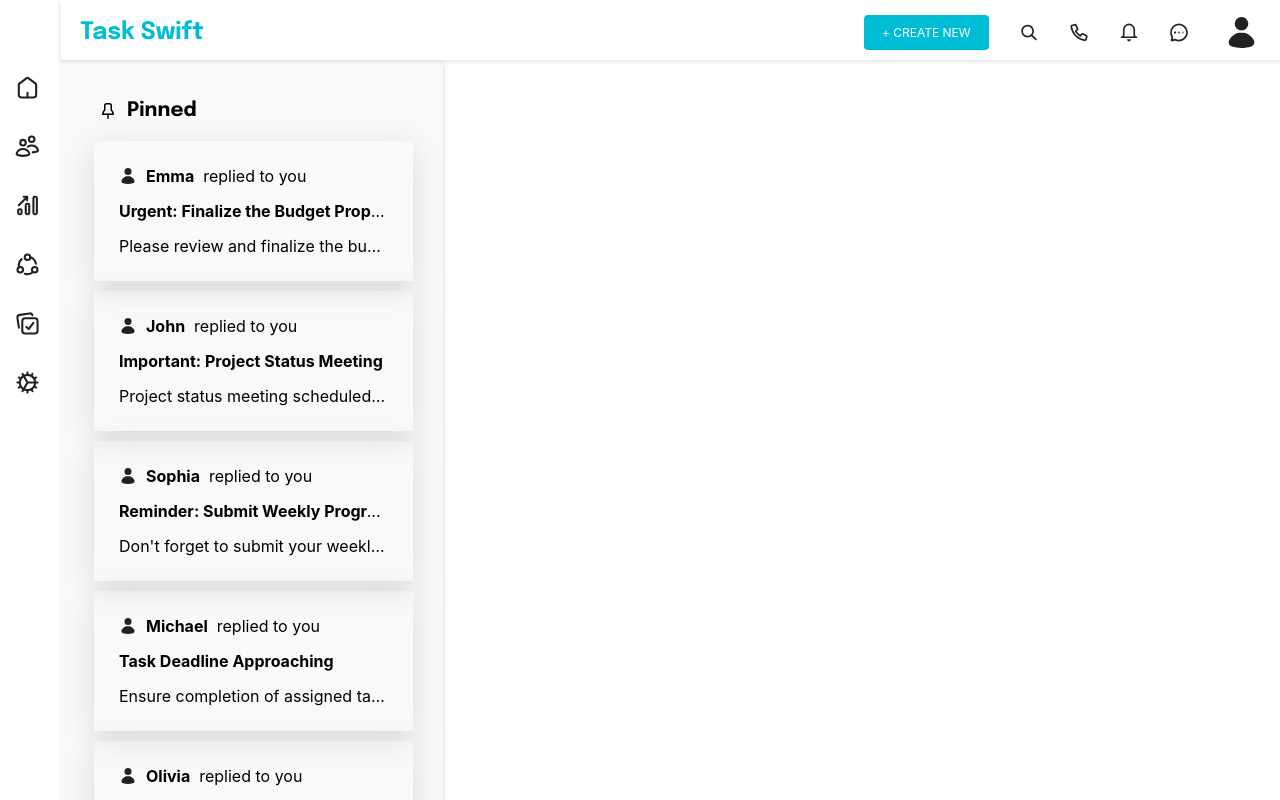
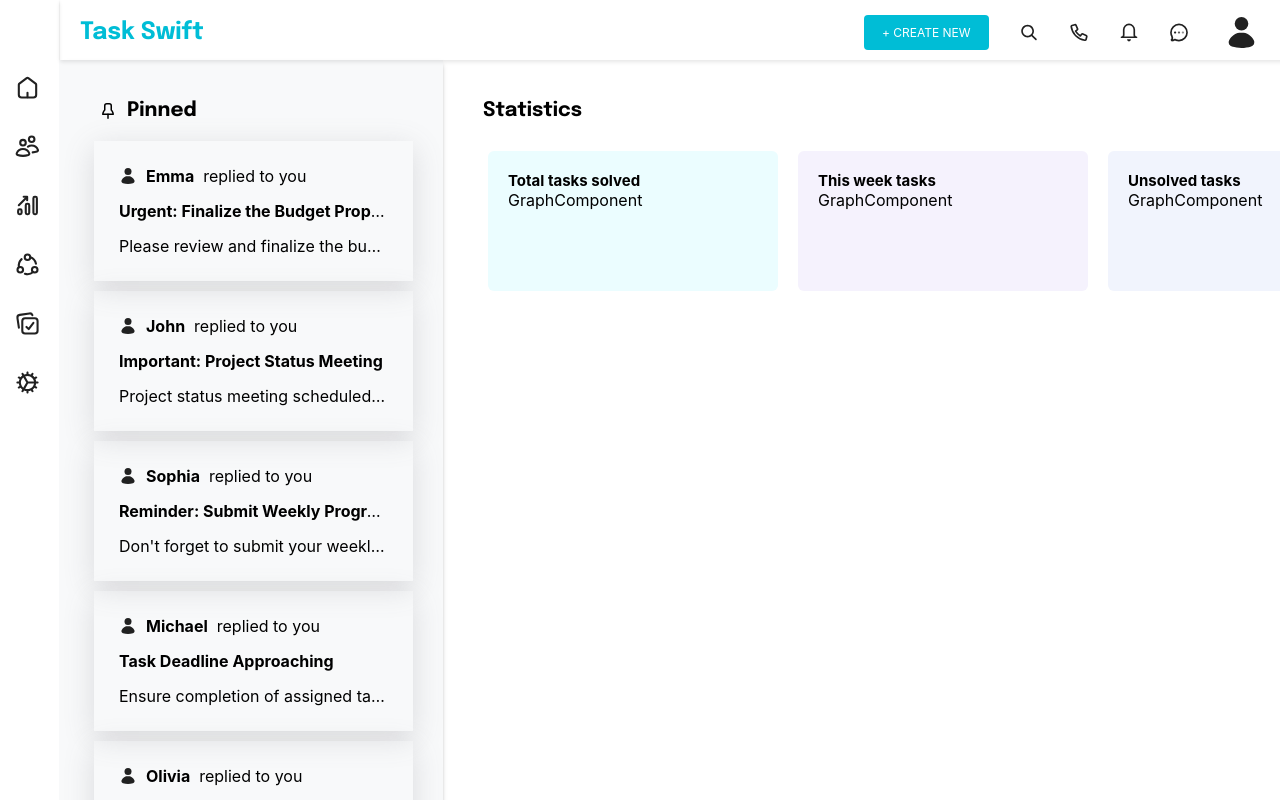
Before and after one commit to shyamsundar233/TaskManagementSystem, a React (Create React App) app in the folder src/main/resources/taskswift-frontend/: page /ts in a window 1280 px wide. Built offline with nearby package versions, Linux system fonts and the light colour scheme.

Commit message:
Graph component implementation - phase 1

```diff
--- a/src/main/resources/taskswift-frontend/package.json
+++ b/src/main/resources/taskswift-frontend/package.json
@@ -12,7 +12,10 @@
     "@testing-library/react": "^13.4.0",
     "@testing-library/user-event": "^13.5.0",
     "axios": "^1.6.7",
+    "chart.js": "^4.4.2",
+    "faker": "^6.6.6",
     "react": "^18.2.0",
+    "react-chartjs-2": "^5.2.0",
     "react-dom": "^18.2.0",
     "react-router-dom": "^6.22.3",
     "react-scripts": "5.0.1",
--- a/src/main/resources/taskswift-frontend/src/App.css
+++ b/src/main/resources/taskswift-frontend/src/App.css
@@ -14,6 +14,42 @@
   justify-content: center;
 }
 
+.display-flex {
+  display: flex;
+}
+
+.padd-20 {
+  padding: 20px;
+}
+
+.margin-top-left-20 {
+  margin-top: 20px;
+  margin-left: 20px;
+}
+
+.font-heading {
+  font-weight: bolder;
+  font-size: 20px;
+}
+
+.font-sub-heading {
+  font-weight: bolder;
+  font-size: 15px;
+}
+
+.height-width-100 {
+  height: 100%;
+  width: 100%;
+}
+
+.border-box-shadow {
+  box-shadow: rgba(100, 100, 111, 0.2) 0px 7px 29px 0px;
+}
+
+.margin-10 {
+  margin: 10px;
+}
+
 .scroll-div {
   overflow-y: auto;
   max-height: calc(100vh - 50px);
--- /dev/null
+++ b/src/main/resources/taskswift-frontend/src/Components/GraphComponent/GraphComponent.jsx
@@ -0,0 +1,10 @@
+import "./GraphComponent.css";
+
+const GraphComponent = ({data, options}) => {
+
+    return (
+        <div>GraphComponent</div>
+    );
+}
+
+export default GraphComponent;
--- a/src/main/resources/taskswift-frontend/src/Components/Home/Home.css
+++ b/src/main/resources/taskswift-frontend/src/Components/Home/Home.css
@@ -0,0 +1,15 @@
+.home-graph-cont-1 {
+    width: 1000px;
+}
+
+.home-stats-comp-col-1 {
+    background-color: #EBFDFFFF;
+}
+
+.home-stats-comp-col-2 {
+    background-color: #F5F2FDFF;
+}
+
+.home-stats-comp-col-3 {
+    background-color: #F1F4FDFF;
+}
--- a/src/main/resources/taskswift-frontend/src/Components/Home/Home.jsx
+++ b/src/main/resources/taskswift-frontend/src/Components/Home/Home.jsx
@@ -1,23 +1,22 @@
 import "./Home.css";
 
 import React from 'react'
-import {Button} from "@mui/material";
-import axios from "axios";
 import Notifications from "../Notifications/Notifications";
+import StatsComponent from "../StatsComponent/StatsComponent";
 
 const Home = () => {
 
-    const handleLogout = () =>{
-        axios.post("/logout").then(resp => {
-            if(resp.status === 200){
-                window.location.href = "/login";
-            }
-        })
-    }
-
   return (
-      <div>
+      <div className="display-flex">
           <Notifications/>
+          <div className="height-width-100">
+              <div className="title-font padd-20 margin-top-left-20 font-heading">Statistics</div>
+              <div className="display-center home-graph-cont-1">
+                  <StatsComponent title="Total tasks solved" className="home-stats-comp-col-1"/>
+                  <StatsComponent title="This week tasks" className="home-stats-comp-col-2"/>
+                  <StatsComponent title="Unsolved tasks" className="home-stats-comp-col-3"/>
+              </div>
+          </div>
       </div>
   )
 }
--- /dev/null
+++ b/src/main/resources/taskswift-frontend/src/Components/StatsComponent/StatsComponent.css
@@ -0,0 +1,5 @@
+.graph-comp-wid {
+    width: 250px;
+    height: 100px;
+    border-radius: 6px;
+}
--- /dev/null
+++ b/src/main/resources/taskswift-frontend/src/Components/StatsComponent/StatsComponent.jsx
@@ -0,0 +1,17 @@
+import "./StatsComponent.css";
+import GraphComponent from "../GraphComponent/GraphComponent";
+import React from "react";
+
+const StatsComponent = ({title, className}) => {
+
+    let classList = "padd-20 margin-10 graph-comp-wid graph-comp-col-1 " + className;
+
+  return (
+      <div className={classList}>
+          <div className="font-sub-heading"> {title} </div>
+          <GraphComponent/>
+      </div>
+  );
+}
+
+export default StatsComponent;
```
Also changed, not shown: src/main/resources/taskswift-frontend/requirements.txt, src/main/resources/taskswift-frontend/src/Components/GraphComponent/GraphComponent.css (added), 1 other file (tests, documents, lock files or other folders).
